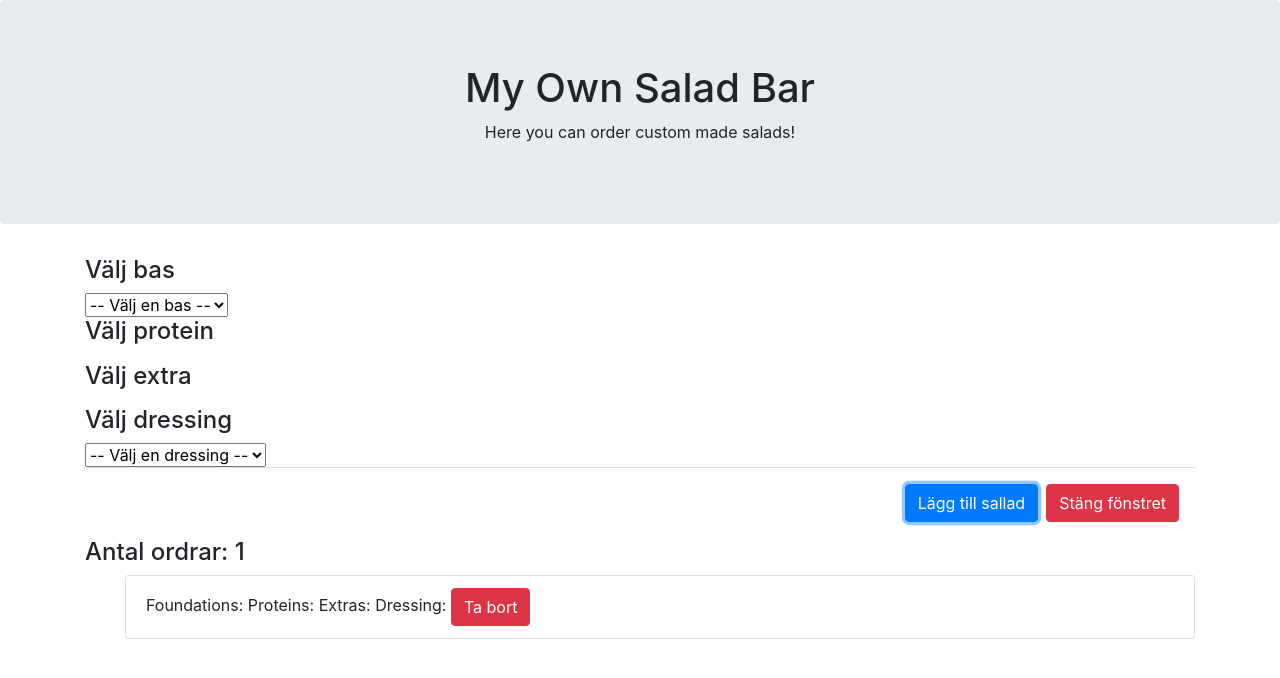
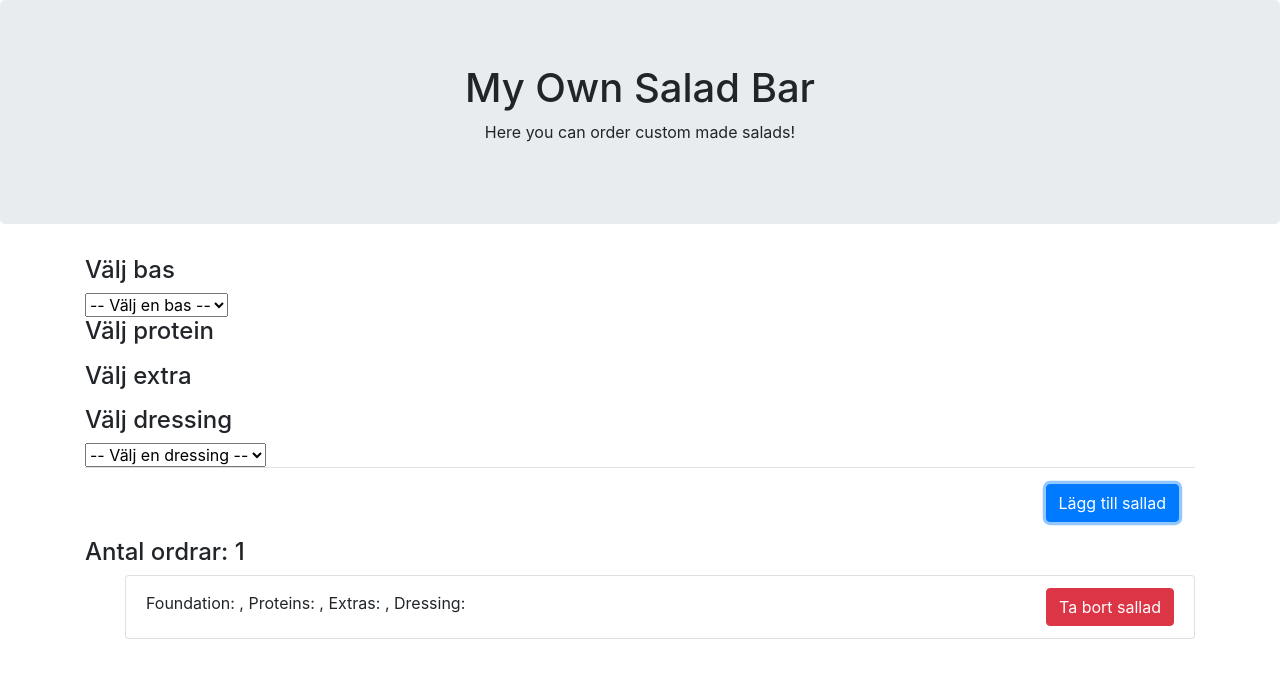
Before and after one commit to JoakimRudberg/EDAF90, a React (Create React App) app in the folder lab2/: page / in a window 1280 px wide. Both pictures are taken after a click on the button "Lägg till sallad". Shown: the top 678 px of the page. Built offline with nearby package versions, Linux system fonts and the light colour scheme.

Commit message:
Final commit part 1

```diff
--- a/lab2/src/App.css
+++ b/lab2/src/App.css
@@ -30,6 +30,10 @@ ul {
   line-height:30px;
 }
 
+.btn-danger {
+  float: right;
+}
+
 @keyframes App-logo-spin {
   from {
     transform: rotate(0deg);
--- a/lab2/src/ComposeSalad.js
+++ b/lab2/src/ComposeSalad.js
@@ -129,14 +129,6 @@ class ComposeSalad extends Component {
                     >
                     Lägg till sallad
                     </button>
-
-                    <button
-                    type="button"
-                    className="btn btn-danger"
-                    data-dismiss="modal"
-                    >
-                    Stäng fönstret
-                    </button>
                 </div>
             </form>
         </div>
--- a/lab2/src/Salad.js
+++ b/lab2/src/Salad.js
@@ -48,14 +48,15 @@ class Salad {
     }
     print(){
         return(
-            "Foundations: " +
+            " Foundation: " +
               this.ingredients.foundation +
-              "\nProteins: " +
+              ", Proteins: " +
               this.ingredients.protein +
-              "\nExtras: " +
+              ", Extras: " +
               this.ingredients.extra +
-              "\nDressing: " +
+              ", Dressing: " +
               this.ingredients.dressing
+              + " "
       );
     }
 
--- a/lab2/src/ViewOrder.js
+++ b/lab2/src/ViewOrder.js
@@ -15,7 +15,7 @@ class ViewOrder extends Component {
         <div class="list-group">
          <ol id="orders">
           {this.props.inputSalad.map(s =>
-            <li key={s} class='list-group-item clearfix' >{s.print()}<button type='button' className='btn btn-danger' onClick={() => this.props.handleSaladRemove(s)}>Ta bort</button></li>)}
+            <li key={s} class='list-group-item clearfix' >{s.print()}<button type='button' className='btn btn-danger' onClick={() => this.props.handleSaladRemove(s)}>Ta bort sallad</button></li>)}
         </ol>
         </div>
     </div>
```
